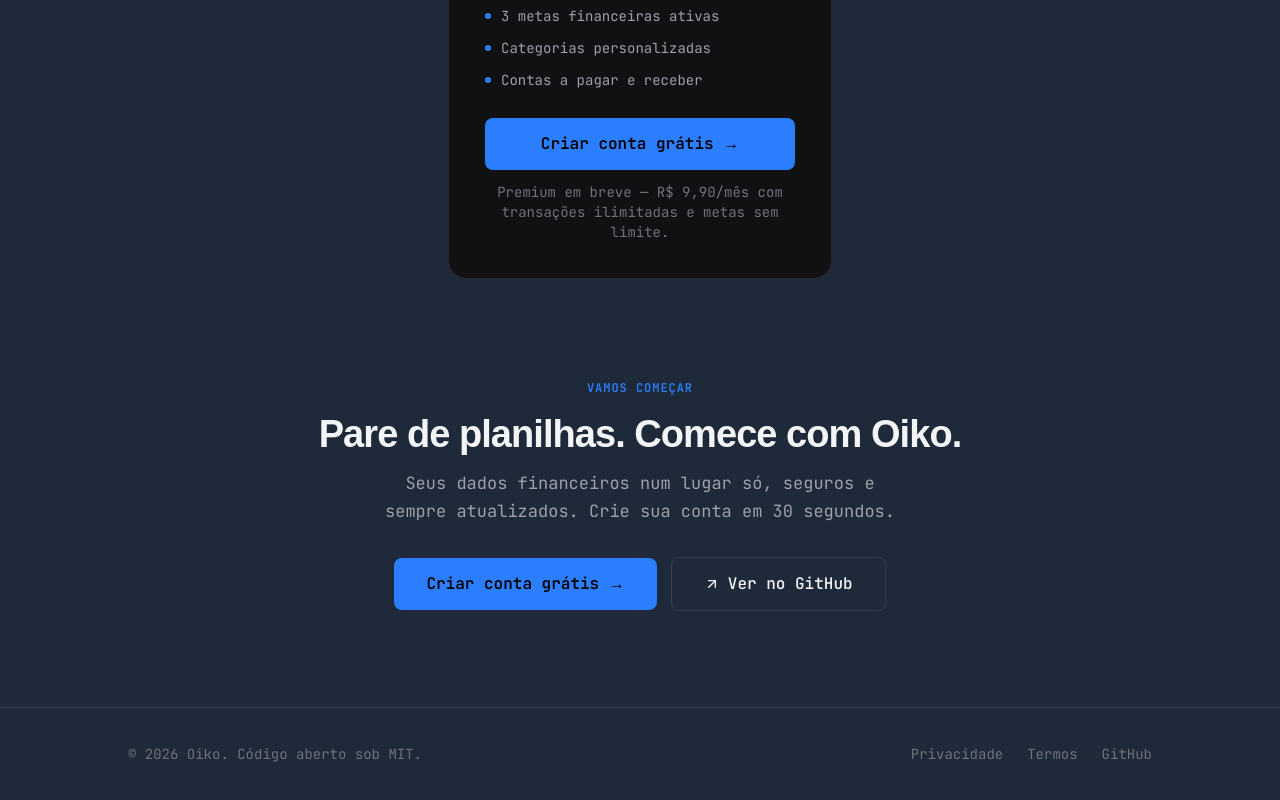
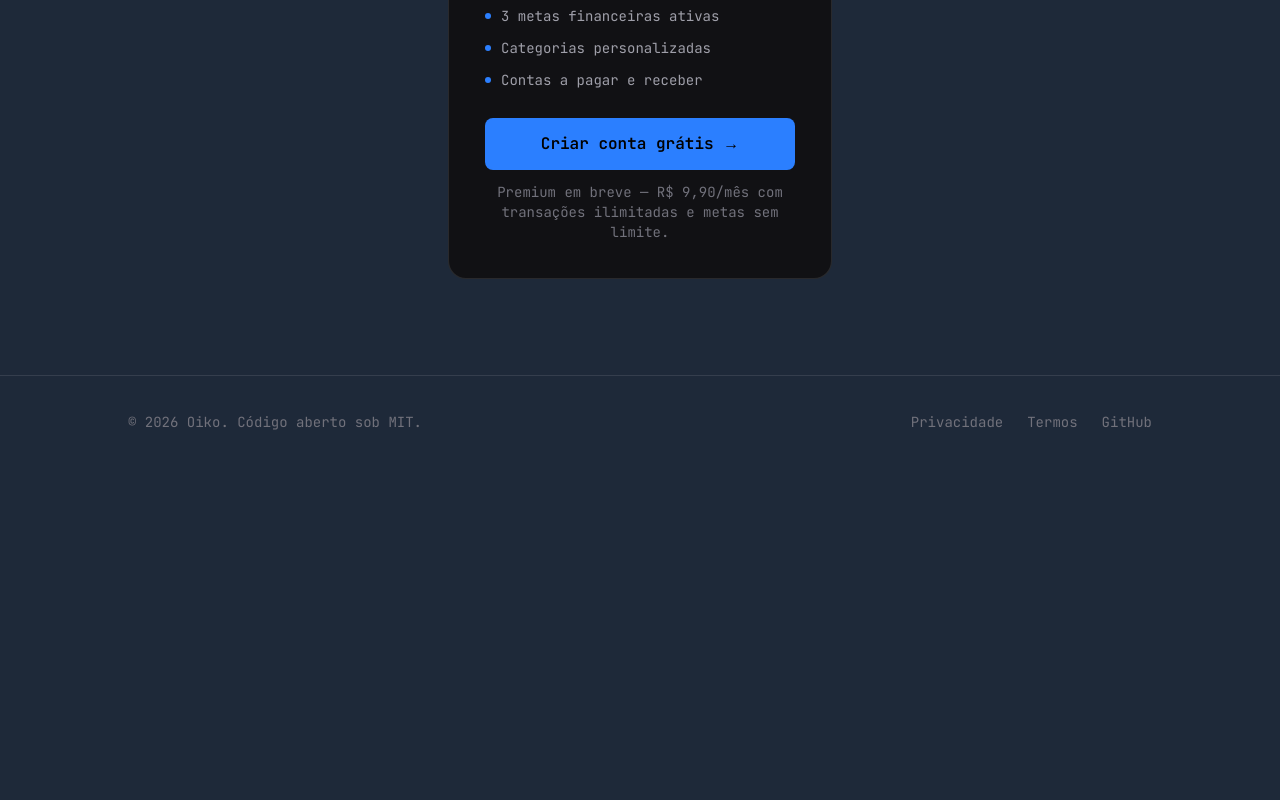
Before and after one commit to devrjs/oiko, a Next.js app in the folder apps/web/: page / in a window 1280 px wide. Shown: the part 2716-3516 px from the top of the page. After the commit the page ends 3184 px from the top, so only its background shows below. Built offline with nearby package versions, Linux system fonts and the light colour scheme; a web font is replaced by a local one.

Commit message:
feat: implement landing page layout with modular components

```diff
--- a/apps/web/src/app/page.tsx
+++ b/apps/web/src/app/page.tsx
@@ -15,7 +15,7 @@
         <LandingFeatures />
         <LandingGoals />
         <LandingPricing />
-        <LandingCta />
+        {/* <LandingCta /> */}
       </main>
       <LandingFooter />
     </>
```
